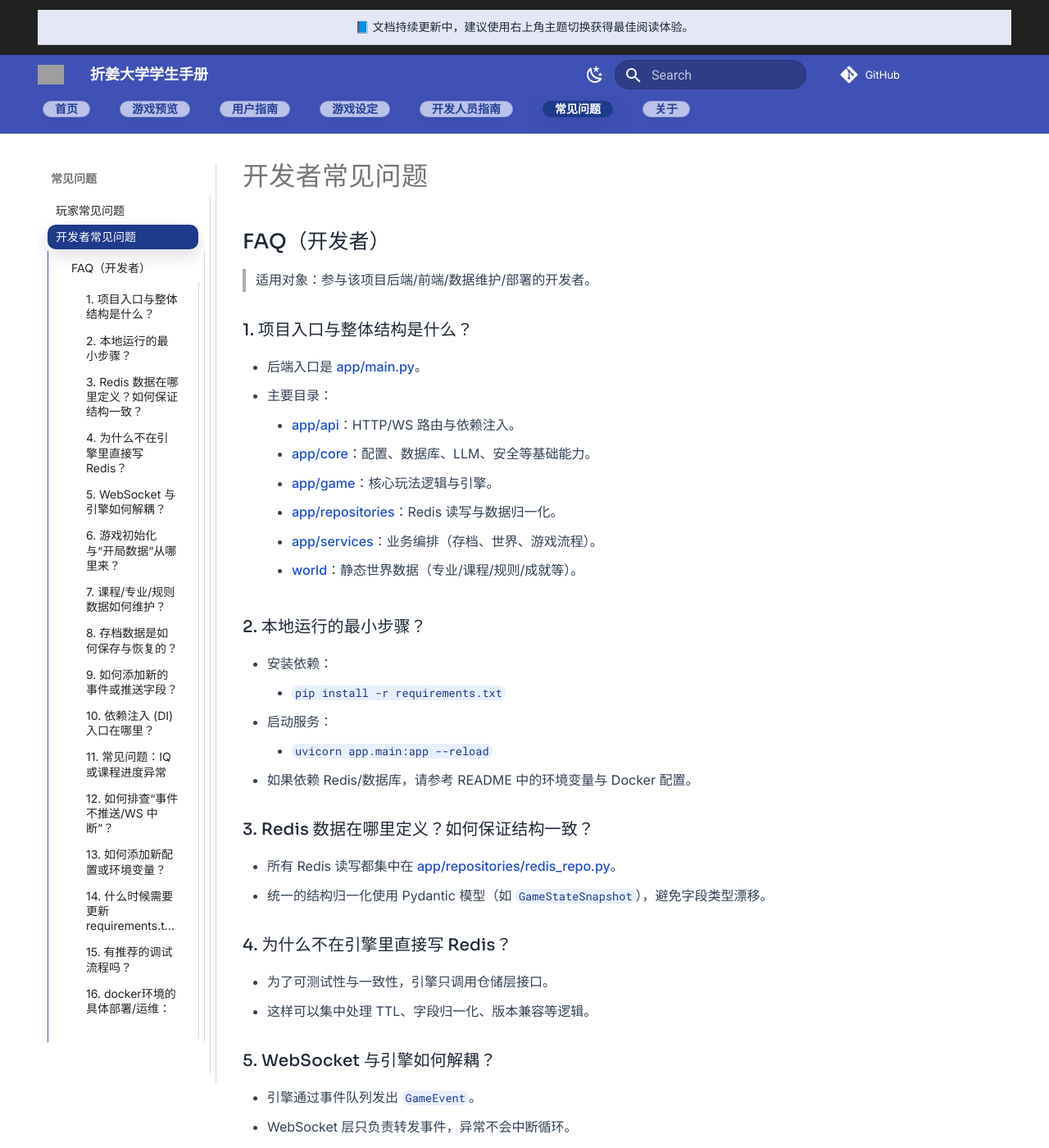
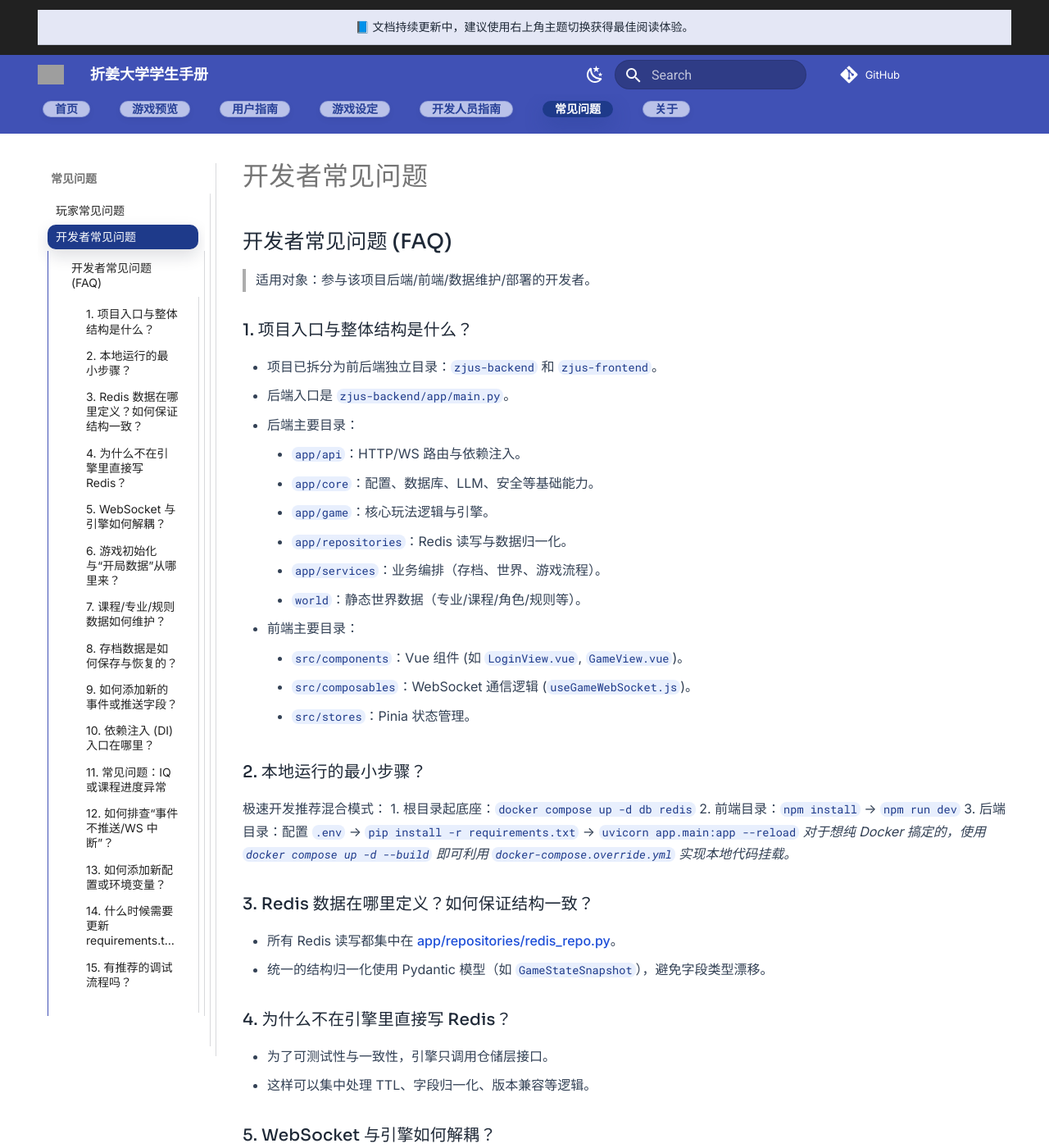
Before and after one commit to pirate-608/ZJUers_simulator-docs, an MkDocs documentation site: the page built from docs/dev/faq_dev.md, in a window 1280 px wide and 1400 px high. Shown: the whole window at 82% size. Built offline with MkDocs 1.6.1 and Material for MkDocs 9.7.7, drawn with Linux system fonts in a browser that asks for light colours; comment, search, counter and statistics services are not loaded; some of the changed text lies outside the part shown; grey boxes are pictures that could not be loaded.

```diff
--- a/docs/dev/faq_dev.md
+++ b/docs/dev/faq_dev.md
@@ -1,22 +1,28 @@
-## FAQ（开发者）
+## 开发者常见问题 (FAQ)
+
 > 适用对象：参与该项目后端/前端/数据维护/部署的开发者。
 
 ### 1. 项目入口与整体结构是什么？
-- 后端入口是 [app/main.py](https://github.com/pirate-608/ZJUers_simulator/tree/main/app/main.py)。
-- 主要目录：
-	- [app/api](https://github.com/pirate-608/ZJUers_simulator/tree/main/app/api)：HTTP/WS 路由与依赖注入。
-	- [app/core](https://github.com/pirate-608/ZJUers_simulator/tree/main/app/core)：配置、数据库、LLM、安全等基础能力。
-	- [app/game](https://github.com/pirate-608/ZJUers_simulator/tree/main/app/game)：核心玩法逻辑与引擎。
-	- [app/repositories](https://github.com/pirate-608/ZJUers_simulator/tree/main/app/repositories)：Redis 读写与数据归一化。
-	- [app/services](https://github.com/pirate-608/ZJUers_simulator/tree/main/app/services)：业务编排（存档、世界、游戏流程）。
-	- [world](https://github.com/pirate-608/ZJUers_simulator/tree/main/world)：静态世界数据（专业/课程/规则/成就等）。
+- 项目已拆分为前后端独立目录：`zjus-backend` 和 `zjus-frontend`。
+- 后端入口是 `zjus-backend/app/main.py`。
+- 后端主要目录：
+	- `app/api`：HTTP/WS 路由与依赖注入。
+	- `app/core`：配置、数据库、LLM、安全等基础能力。
+	- `app/game`：核心玩法逻辑与引擎。
+	- `app/repositories`：Redis 读写与数据归一化。
+	- `app/services`：业务编排（存档、世界、游戏流程）。
+	- `world`：静态世界数据（专业/课程/角色/规则等）。
+- 前端主要目录：
+	- `src/components`：Vue 组件 (如 `LoginView.vue`, `GameView.vue`)。
+	- `src/composables`：WebSocket 通信逻辑 (`useGameWebSocket.js`)。
+	- `src/stores`：Pinia 状态管理。
 
 ### 2. 本地运行的最小步骤？
-- 安装依赖：
-	- `pip install -r requirements.txt`
-- 启动服务：
-	- `uvicorn app.main:app --reload`
-- 如果依赖 Redis/数据库，请参考 README 中的环境变量与 Docker 配置。
+极速开发推荐混合模式：
+1. 根目录起底座：`docker compose up -d db redis`
+2. 前端目录：`npm install` -> `npm run dev`
+3. 后端目录：配置 `.env` -> `pip install -r requirements.txt` -> `uvicorn app.main:app --reload`
+*对于想纯 Docker 搞定的，使用 `docker compose up -d --build` 即可利用 `docker-compose.override.yml` 实现本地代码挂载。*
 
 ### 3. Redis 数据在哪里定义？如何保证结构一致？
 - 所有 Redis 读写都集中在 [app/repositories/redis_repo.py](https://github.com/pirate-608/ZJUers_simulator/tree/main/app/repositories/redis_repo.py)。
@@ -35,18 +41,17 @@
 - 读取世界数据使用 `WorldService`，可做缓存优化。
 
 ### 7. 课程/专业/规则数据如何维护？
-- 静态数据位于 [world](https://github.com/pirate-608/ZJUers_simulator/tree/main/world)。
-- 课程在 [world/courses](https://github.com/pirate-608/ZJUers_simulator/tree/main/world/courses) 下以专业缩写命名的 JSON 文件维护。
-- 修改后建议运行数据清洗脚本并验证前端展示。
+- 静态数据位于 `zjus-backend/world`。
+- 课程在 `zjus-backend/world/courses` 下以专业缩写命名的 JSON 文件维护。
 
 ### 8. 存档数据是如何保存与恢复的？
 - `SaveService` 负责从 Redis 快照生成 DB 存档与恢复。
 - 如果更改 stats/courses 结构，需同步更新快照与迁移逻辑。
 
 ### 9. 如何添加新的事件或推送字段？
-- 事件结构定义在 `GameEvent`（[app/core/events.py](https://github.com/pirate-608/ZJUers_simulator/tree/main/app/core/events.py)）。
+- 事件结构定义在 `GameEvent`（`zjus-backend/app/core/events.py`）。
 - 引擎中统一通过 `emit()` 推送事件。
-- 前端接收字段需同步更新静态脚本（如 [static/js/main.js](https://github.com/pirate-608/ZJUers_simulator/tree/main/static/js/main.js)）。
+- 前端接收字段需同步更新 Vue 源码，主要在 `zjus-frontend/src/composables/useGameWebSocket.js` 中解析。
 
 ### 10. 依赖注入 (DI) 入口在哪里？
 - 所有 FastAPI 依赖集中在 [app/api/deps.py](https://github.com/pirate-608/ZJUers_simulator/tree/main/app/api/deps.py)。
@@ -72,8 +77,3 @@
 - 后端：先看日志，再看 Redis 快照内容是否合理。
 - 前端：检查 WebSocket 数据流和渲染异常。
 - 数据：验证 world JSON 的结构与字段完整性。
-
-### 16. docker环境的具体部署/运维：
-- **如何重启服务？** `docker compose up -d --build`
-- **数据库迁移？** `docker compose up -d migrate`（或手动 `alembic upgrade head`）
-- **查看日志？** `docker compose logs -f backend`
```
Also changed, not shown: docs/dev/setup.md (+20 -13 lines), docs/internal/admin.md (deleted, +0 -23 lines), docs/internal/entrance_exam.json (deleted, +0 -62 lines), docs/internal/entrance_exam.md (deleted, +0 -20 lines), docs/internal/index.md (deleted, +0 -10 lines), docs/internal/sources_internal.md (deleted, +0 -15 lines), 1 other file.
